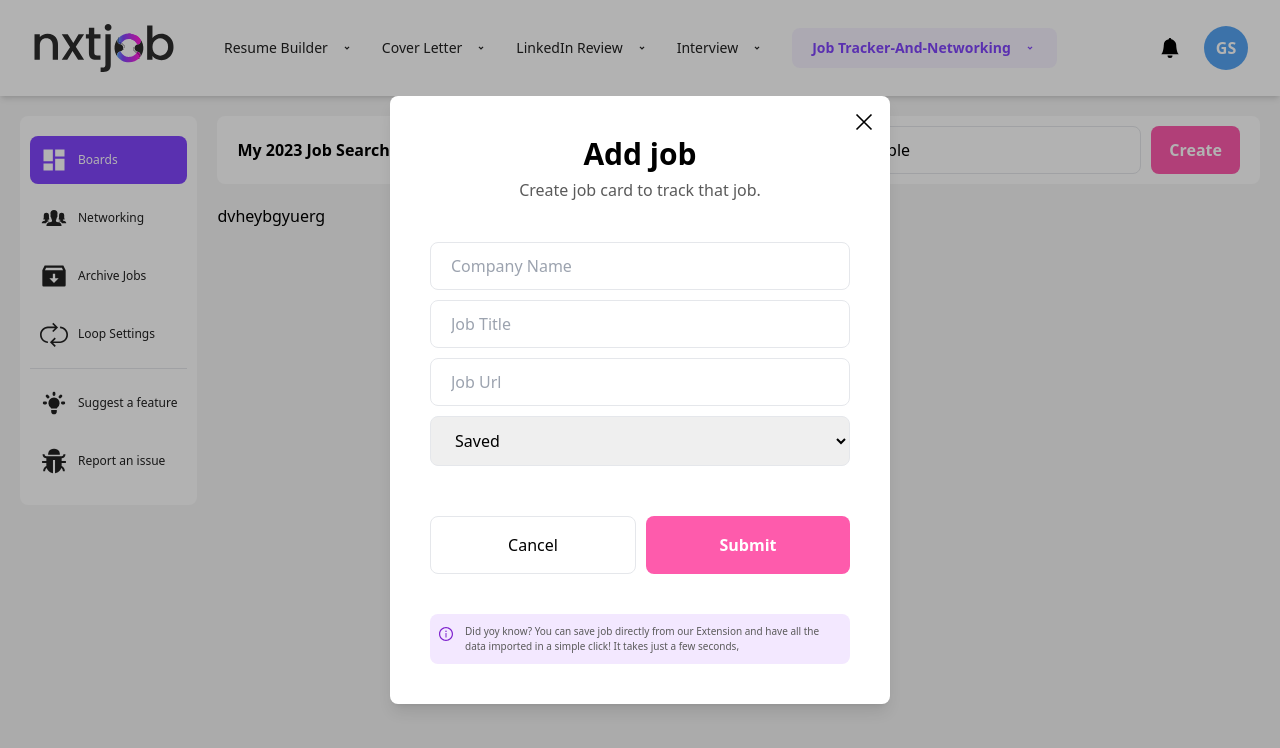
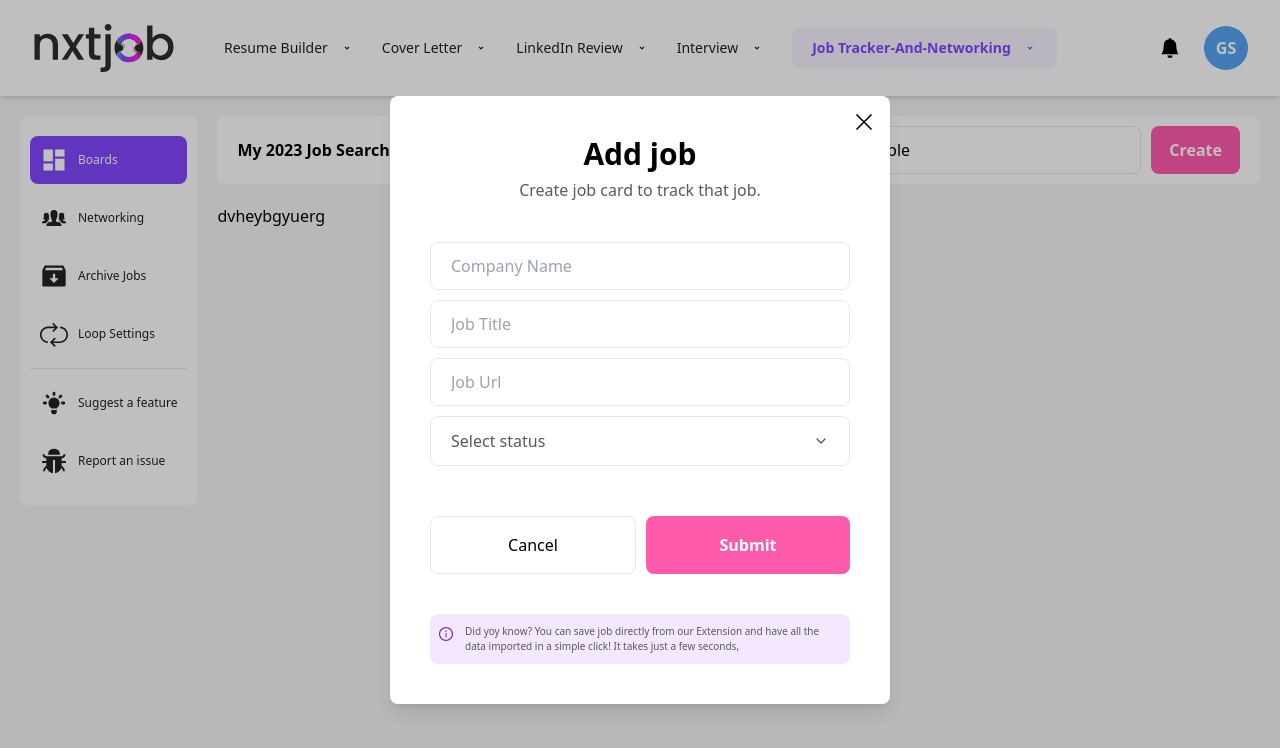
Before and after one commit to ashishsurya/nxtjob-ai-internship-task, a Next.js app: page /job-tracker-and-networking in a window 1280 px wide. Both pictures are taken after typing "Sample" into the empty fields and a click on the button "Create". Shown: the top 748 px of the page. Built offline with nearby package versions, Linux system fonts and the light colour scheme.

Commit message:
animations taken care

```diff
--- a/package.json
+++ b/package.json
@@ -11,6 +11,7 @@
   "dependencies": {
     "@radix-ui/react-avatar": "^1.0.3",
     "@radix-ui/react-dialog": "^1.0.4",
+    "@radix-ui/react-select": "^1.2.2",
     "@radix-ui/react-tabs": "^1.0.4",
     "@reduxjs/toolkit": "^1.9.5",
     "@types/node": "20.3.1",
--- a/src/components/dialogs/NewJobDialog.tsx
+++ b/src/components/dialogs/NewJobDialog.tsx
@@ -1,15 +1,10 @@
 import { useAppDispatch, useAppSelector } from '@/redux/hooks';
 import { set as setNewJobDialogState } from '@/redux/slices/dialogs/newJobDialogSlice';
 import * as Dialog from '@radix-ui/react-dialog';
-import { motion } from 'framer-motion';
+import { AnimatePresence, motion } from 'framer-motion';
 import NewJobForm from '../forms/NewJobForm';
 import { AiOutlineInfoCircle } from 'react-icons/ai';
 import { GrClose } from 'react-icons/gr';
-export const dialogVariant = {
-  hidden: { opacity: 0 },
-  visible: { opacity: 1, transition: { duration: 0.2 } },
-  exit: { opacity: 0, transition: { duration: 0.2 } },
-};
 
 const NewJobDialog = () => {
   const isOpen = useAppSelector((state) => state.newJobDialog.open);
@@ -23,18 +18,29 @@ const NewJobDialog = () => {
         dispatch(setNewJobDialogState(x));
       }}
     >
-      <Dialog.Overlay className='fixed inset-0 bg-black opacity-30' />
+      <AnimatePresence>
+        {isOpen && (
+          <Dialog.Portal forceMount>
+            <Dialog.Overlay asChild>
+              <motion.div
+                className='fixed inset-0  cursor-pointer bg-black/25 '
+                initial={{ opacity: 0 }}
+                animate={{ opacity: 1 }}
+                exit={{ opacity: 0 }}
+              ></motion.div>
+            </Dialog.Overlay>
             <Dialog.Content asChild>
               <motion.div
-          variants={dialogVariant}
-          initial='hidden'
-          animate='visible'
-          exit='exit'
+                initial={{ opacity: 0 }}
+                animate={{ opacity: 1 }}
+                exit={{ opacity: 0 }}
                 className='w-[500px] bg-white top-1/2 left-1/2 absolute -translate-x-1/2 -translate-y-1/2 p-10 flex flex-col gap-[40px] rounded-lg shadow-lg '
               >
                 <div className='flex flex-col items-center gap-[6px]'>
                   <h2 className=' text-3xl font-semibold'>Add job</h2>
-            <p className='text-[#5a5a5a]'>Create job card to track that job.</p>
+                  <p className='text-[#5a5a5a]'>
+                    Create job card to track that job.
+                  </p>
                 </div>
 
                 <div>
@@ -44,9 +50,9 @@ const NewJobDialog = () => {
                 <div className='bg-purple-100  relative rounded-lg'>
                   <AiOutlineInfoCircle className='absolute text-purple-700 top-3 left-2' />
                   <p className='text-[10px] text-[#5a5a5a] p-[10px] pl-[35px]'>
-              Did yoy know? You can save job directly from our Extension and
-              have all the data imported in a simple click! It takes just a few
-              seconds,
+                    Did yoy know? You can save job directly from our Extension
+                    and have all the data imported in a simple click! It takes
+                    just a few seconds,
                   </p>
                 </div>
                 <Dialog.Close asChild>
@@ -54,11 +60,14 @@ const NewJobDialog = () => {
                     whileHover={{ rotate: 90 }}
                     className='absolute right-4 top-4'
                   >
-              <GrClose className='w-5 h-5'/>
+                    <GrClose className='w-5 h-5' />
                   </motion.button>
                 </Dialog.Close>
               </motion.div>
             </Dialog.Content>
+          </Dialog.Portal>
+        )}
+      </AnimatePresence>
     </Dialog.Root>
   );
 };
--- a/src/components/forms/NewJobForm.tsx
+++ b/src/components/forms/NewJobForm.tsx
@@ -1,9 +1,13 @@
 import { useAppDispatch } from '@/redux/hooks';
 import { set } from '@/redux/slices/dialogs/newJobDialogSlice';
-import React from 'react';
+import React, { useState } from 'react';
+import * as Select from '@radix-ui/react-select';
+import { FiChevronDown } from 'react-icons/fi';
+import { motion } from 'framer-motion';
 
 const NewJobForm = () => {
   const dispatch = useAppDispatch();
+
   return (
     <form
       className='flex flex-col gap-[10px]'
@@ -21,9 +25,36 @@ const NewJobForm = () => {
         className='focus:outline-none  h-full rounded-lg px-[20px] py-[12px] border w-full'
         placeholder='Job Url'
       />
-      <select className='focus:outline-none  h-full rounded-lg px-[20px] py-[12px] border w-full'>
-        <option value='saved'>Saved</option>
-      </select>
+
+      <Select.Root required>
+        <Select.Trigger className='flex justify-between px-[20px] py-[12px] border rounded-lg items-center  text-[#5a5a5a]'>
+          <Select.Value placeholder='Select status' />
+          <Select.Icon>
+            <FiChevronDown />
+          </Select.Icon>
+        </Select.Trigger>
+
+        <Select.Portal>
+          <Select.Content asChild>
+            <motion.div
+              initial={{ opacity: 0 }}
+              animate={{ opacity: 1 }}
+              exit={{ opacity: 0 }}
+              className='bg-white top-14 left-0 absolute  p-[10px] w-4/5 shadow-lg rounded-lg border'
+            >
+              <Select.Viewport>
+                <Select.Group className='flex flex-col gap-[10px] items-start'>
+                  <CustomSelectItem textValue='Saved' value='saved' />
+                  <CustomSelectItem
+                    textValue='Interviewing'
+                    value='interviewing'
+                  />
+                </Select.Group>
+              </Select.Viewport>
+            </motion.div>
+          </Select.Content>
+        </Select.Portal>
+      </Select.Root>
 
       <div className='flex mt-10 gap-[10px]'>
         <button
@@ -40,4 +71,23 @@ const NewJobForm = () => {
   );
 };
 
+const CustomSelectItem = ({
+  value,
+  textValue,
+}: {
+  value: string;
+  textValue: string;
+}) => {
+  return (
+    <Select.Item
+      className={
+        'cursor-pointer w-full p-[10px] data-[state=unchecked]:hover:bg-[#f5f5f5] data-[state=checked]:bg-purple-600 data-[state=checked]:text-white rounded-lg duration-200; text-sm'
+      }
+      value={value}
+    >
+      <Select.ItemText>{textValue}</Select.ItemText>
+    </Select.Item>
+  );
+};
+
 export default NewJobForm;
--- a/src/styles/globals.css
+++ b/src/styles/globals.css
@@ -6,6 +6,6 @@
   body {
     font-family: system-ui;
 
-    @apply bg-[#F5F5F5]
+    @apply bg-[#F5F5F5];
   }
 }
```
Also changed, not shown: 1 other file (tests, documents, lock files or other folders). Lines whose indentation alone changed are shown as unchanged.
